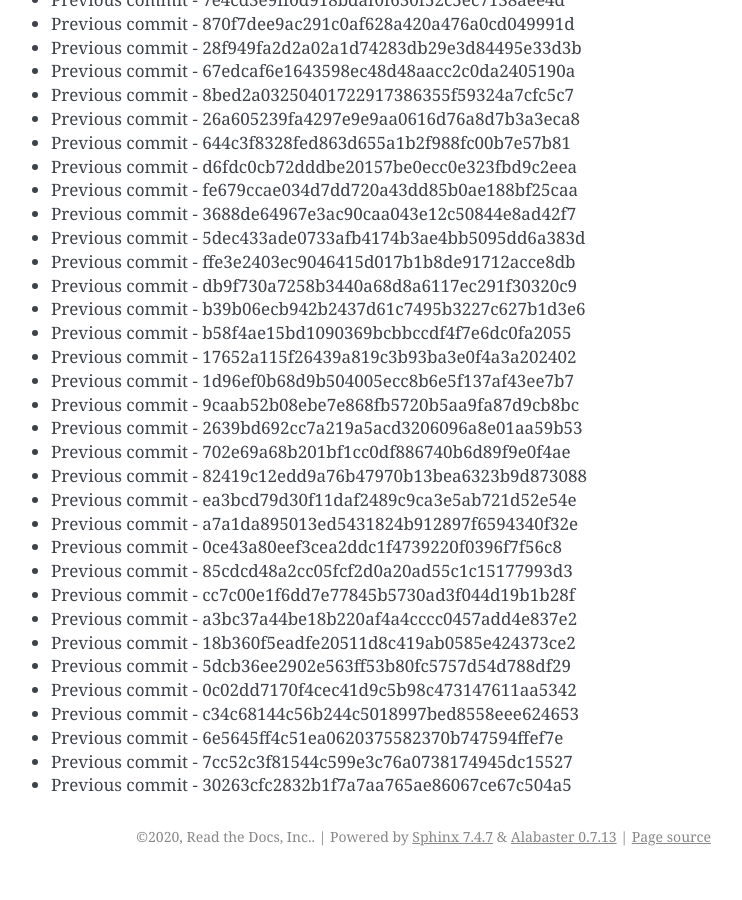
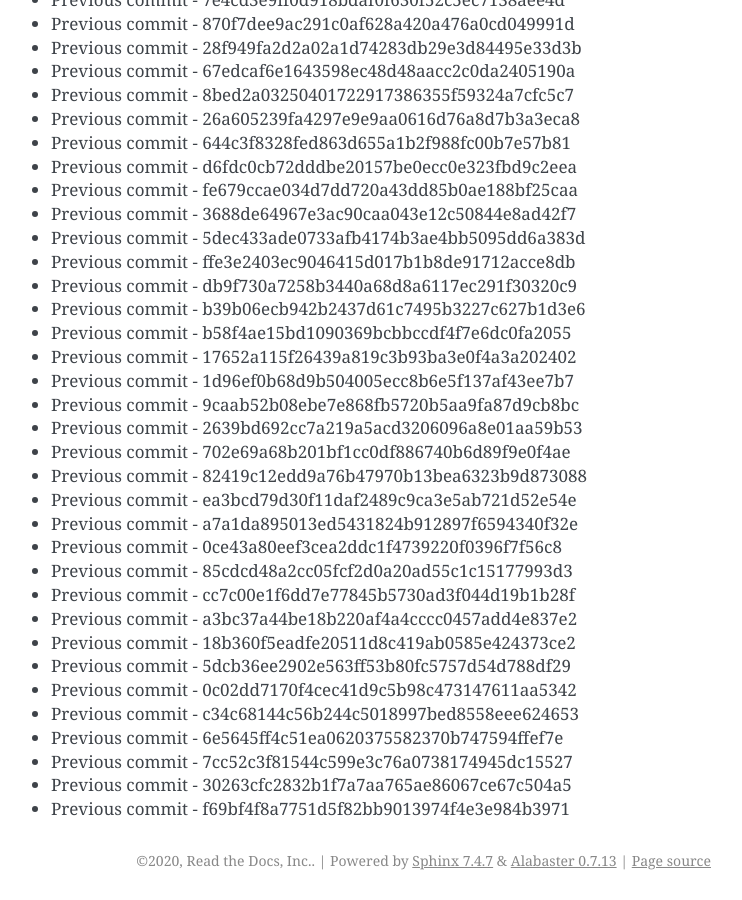
Before and after one commit to readthedocs/rtd-git-stresstest, a Sphinx documentation site: the page built from docs/updates.rst, in a window 1280 px wide and 900 px high, scrolled down 29878 px. Shown: the whole window, without its empty margins (399-1141 px from the left). Built offline with Sphinx 7.4.7, drawn with Linux system fonts in a browser that asks for light colours; before the commit the page ends 30754 px from its top, so only the background shows below that.

Commit message:
Generating commit from previous: f69bf4f8a7751d5f82bb9013974f4e3e984b3971

```diff
--- a/docs/updates.rst
+++ b/docs/updates.rst
@@ -1287,3 +1287,4 @@ It can be tested for any performance characteristics.
 * Previous commit - 6e5645ff4c51ea0620375582370b747594ffef7e
 * Previous commit - 7cc52c3f81544c599e3c76a0738174945dc15527
 * Previous commit - 30263cfc2832b1f7a7aa765ae86067ce67c504a5
+* Previous commit - f69bf4f8a7751d5f82bb9013974f4e3e984b3971
```
